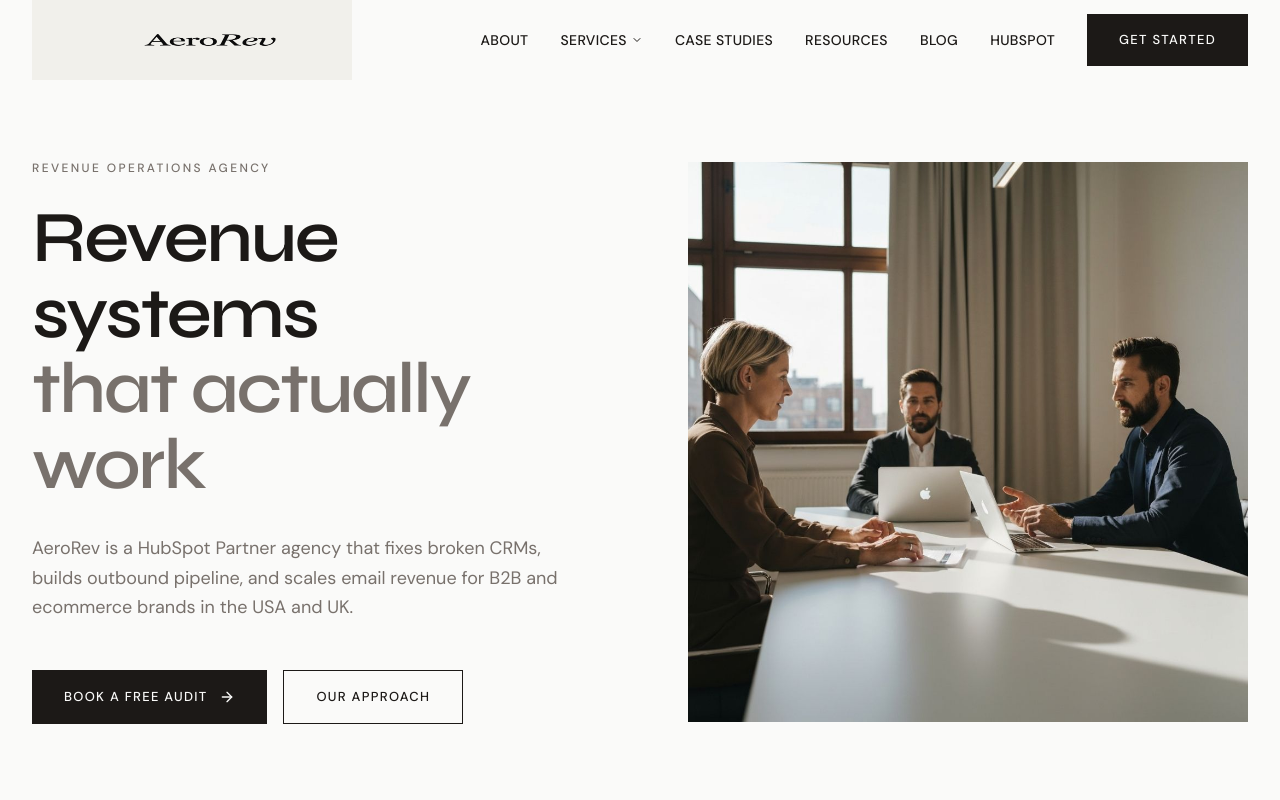
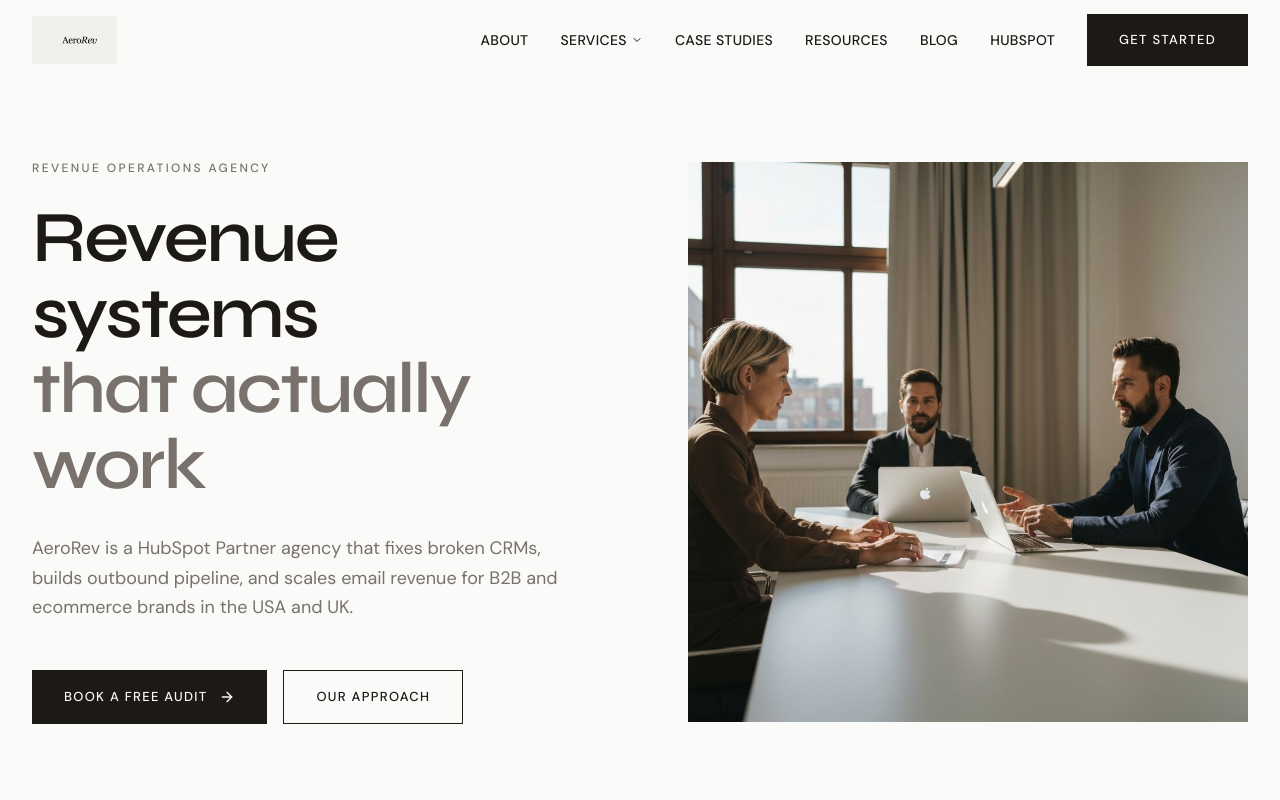
Before and after one commit to omchoithwani/aero-rev-website, a Next.js app: page / in a window 1280 px wide. Shown: the top 800 px of the page. Built offline with nearby package versions, Linux system fonts and the light colour scheme.

Commit message:
Fix logo distortion - maintain proper aspect ratio

```diff
--- a/components/navigation.tsx
+++ b/components/navigation.tsx
@@ -47,9 +47,9 @@ export function Navigation() {
             <Image
               src="/logo-light.png"
               alt="AeroRev"
-              width={320}
-              height={90}
-              className="h-16 sm:h-20"
+              width={180}
+              height={50}
+              className="w-auto h-auto max-h-12"
               priority
             />
           </Link>
```
